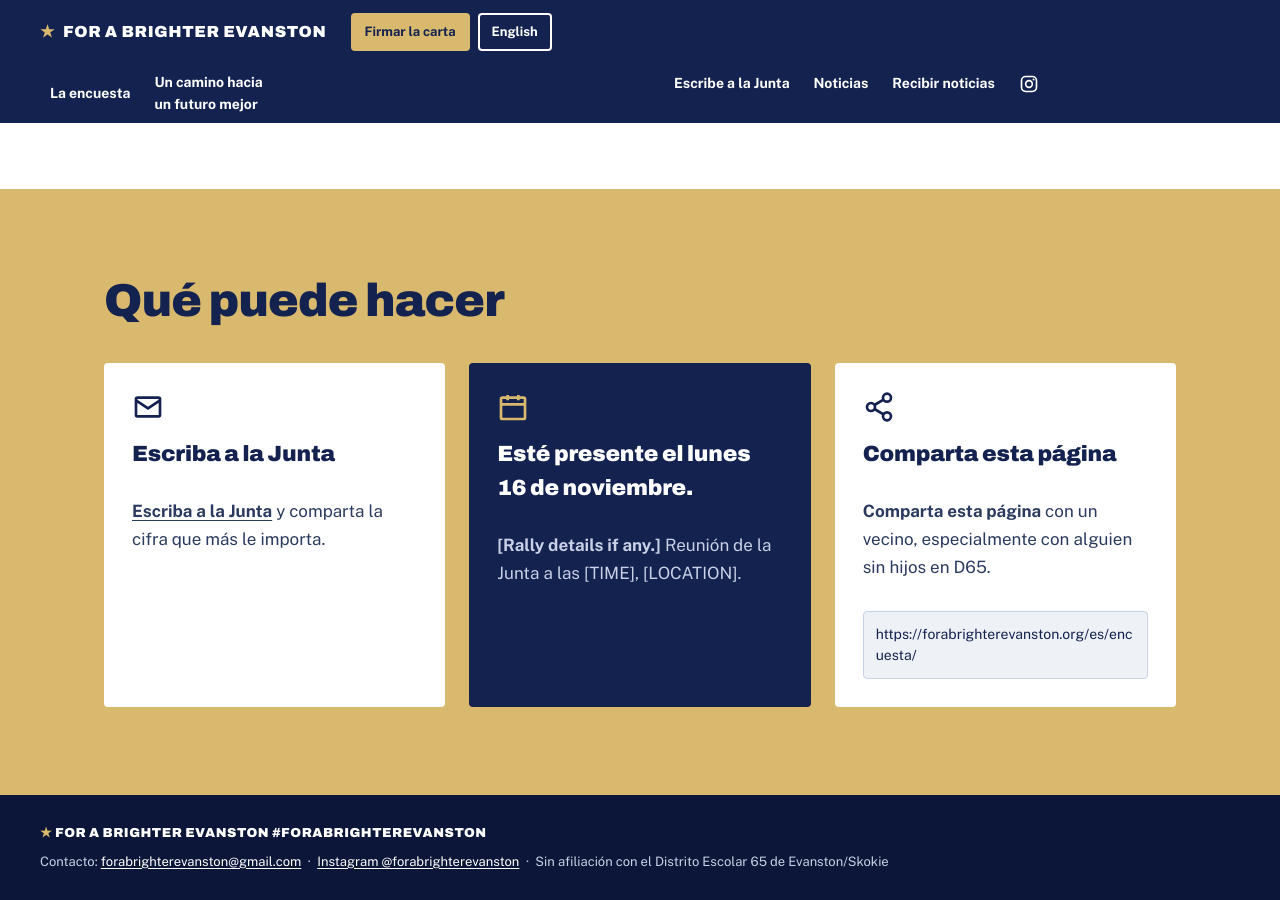
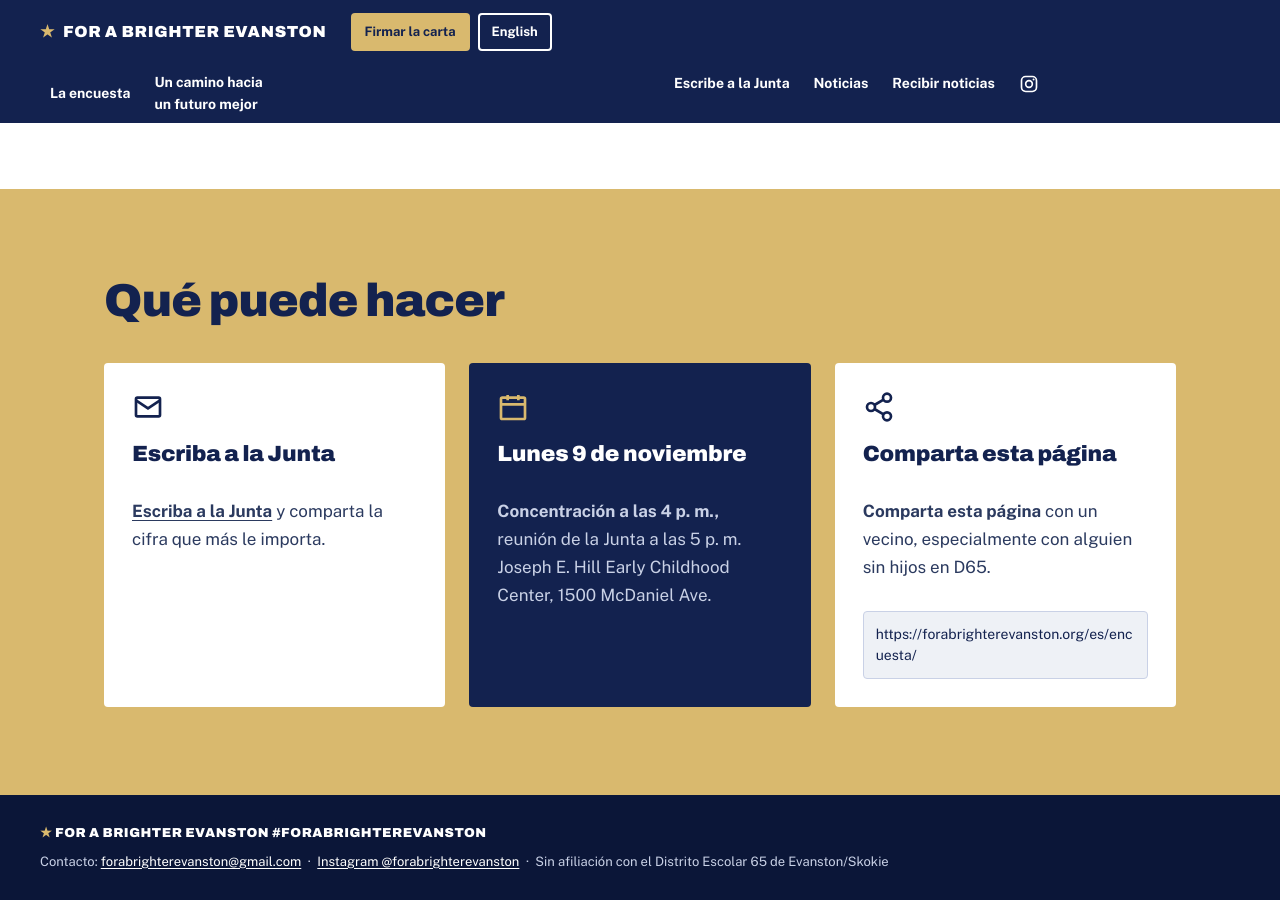
Before and after one commit to germanespinosa/for-a-brighter-evanston, a Jekyll site: the page built from es/encuesta/index.html, in a window 1280 px wide and 900 px high, scrolled down 5122 px. Built offline with Jekyll 4.4.1, drawn with Linux system fonts in a browser that asks for light colours; some of the changed text lies outside the part shown.

Commit message:
Sandbox poll-model-release: fill rally banner and event details
Requested by German Espinosa in #website: use the exact supplied English
and Spanish banner and event-card text on voter-poll and encuesta only.
Update both long/short banner copies and retain Details/Detalles links.

Replace only the named text. Reuse an existing nowrap-only class to keep
the time expressions together on phones; no CSS/JS or global event-data
changes. Both banners fit one line at1440px and wrap without overflow at
375px. No bracketed placeholders remain in either rendered page.

Preserve every other page, copy, chart, style, metadata and destination.
Preview only; do not publish or start a vote.

```diff
--- a/_includes/alert-bar.html
+++ b/_includes/alert-bar.html
@@ -4,8 +4,8 @@
 <aside class="alert-bar" aria-label="{{ ev[page.lang].eyebrow }}">
   <div class="container alert-bar__inner">
     <p class="alert-bar__text">
-      <span class="alert-bar__long">{% if page.url == '/home/voter-poll/' or page.url == '/es/encuesta/' %}{% if page.lang == 'es' %}VOTACIÓN DE LA JUNTA · LUNES, 16 DE NOVIEMBRE · [TIME] · [LOCATION]{% else %}BOARD VOTE · MONDAY, NOV. 16 · [TIME] · [LOCATION]{% endif %}{% else %}{{ ev[page.lang].bar_long }}{% endif %}</span>
-      <span class="alert-bar__short" aria-hidden="true">{% if page.url == '/home/voter-poll/' or page.url == '/es/encuesta/' %}{% if page.lang == 'es' %}VOTACIÓN DE LA JUNTA · LUNES, 16 DE NOVIEMBRE · [TIME] · [LOCATION]{% else %}BOARD VOTE · MONDAY, NOV. 16 · [TIME] · [LOCATION]{% endif %}{% else %}{{ ev[page.lang].bar_short }}{% endif %}</span>
+      <span class="alert-bar__long">{% if page.url == '/home/voter-poll/' or page.url == '/es/encuesta/' %}{% if page.lang == 'es' %}LA JUNTA VOTA EL 16 DE NOV. · CONCENTRACIÓN EL LUNES 9 DE NOV. · <span class="rp-s063">4 P. M.</span> · 1500 MCDANIEL AVE.{% else %}THE BOARD VOTES NOV. 16 · RALLY MONDAY, NOV. 9 · <span class="rp-s063">4 P.M.</span> · 1500 MCDANIEL AVE.{% endif %}{% else %}{{ ev[page.lang].bar_long }}{% endif %}</span>
+      <span class="alert-bar__short" aria-hidden="true">{% if page.url == '/home/voter-poll/' or page.url == '/es/encuesta/' %}{% if page.lang == 'es' %}LA JUNTA VOTA EL 16 DE NOV. · CONCENTRACIÓN EL LUNES 9 DE NOV. · <span class="rp-s063">4 P. M.</span> · 1500 MCDANIEL AVE.{% else %}THE BOARD VOTES NOV. 16 · RALLY MONDAY, NOV. 9 · <span class="rp-s063">4 P.M.</span> · 1500 MCDANIEL AVE.{% endif %}{% else %}{{ ev[page.lang].bar_short }}{% endif %}</span>
     </p>
     <a class="alert-bar__link" href="{{ ev.details_url }}" target="_blank" rel="noopener">{{ t.nav.details }}</a>
   </div>
--- a/es/encuesta/index.html
+++ b/es/encuesta/index.html
@@ -189,8 +189,8 @@ share_image: "/assets/img/share-poll-nov2026-es-38bd203aa9.png"
 </div>
 <div class="rp-s119">
 <svg aria-hidden="true" fill="none" height="32" stroke="#D9B96E" stroke-width="2" viewBox="0 0 24 24" width="32"><rect height="16" rx="1" width="18" x="3" y="5"></rect><path d="M3 10h18M8 3v4M16 3v4"></path></svg>
-<h3 class="rp-s116">Esté presente el lunes 16 de noviembre.</h3>
-<p class="rp-s120"><strong>[Rally details if any.]</strong> Reunión de la Junta a las [TIME], [LOCATION].</p>
+<h3 class="rp-s116">Lunes 9 de noviembre</h3>
+<p class="rp-s120"><strong>Concentración a las 4 p. m.,</strong> reunión de la Junta a las 5 p. m. Joseph E. Hill Early Childhood Center, 1500 McDaniel Ave.</p>
 
 </div>
 <div class="rp-s115">
--- a/home/voter-poll/index.html
+++ b/home/voter-poll/index.html
@@ -189,8 +189,8 @@ share_image: "/assets/img/share-poll-nov2026-en-0019e0b41a.png"
 </div>
 <div class="rp-s119">
 <svg aria-hidden="true" fill="none" height="32" stroke="#D9B96E" stroke-width="2" viewBox="0 0 24 24" width="32"><rect height="16" rx="1" width="18" x="3" y="5"></rect><path d="M3 10h18M8 3v4M16 3v4"></path></svg>
-<h3 class="rp-s116">Be there Monday, Nov. 16.</h3>
-<p class="rp-s120"><strong>[Rally details if any.]</strong> Board meeting at [TIME], [LOCATION].</p>
+<h3 class="rp-s116">Monday, Nov. 9</h3>
+<p class="rp-s120"><strong>Rally at 4 p.m.,</strong> board meeting at 5 p.m. Joseph E. Hill Early Childhood Center, 1500 McDaniel Ave.</p>
 
 </div>
 <div class="rp-s115">
```
